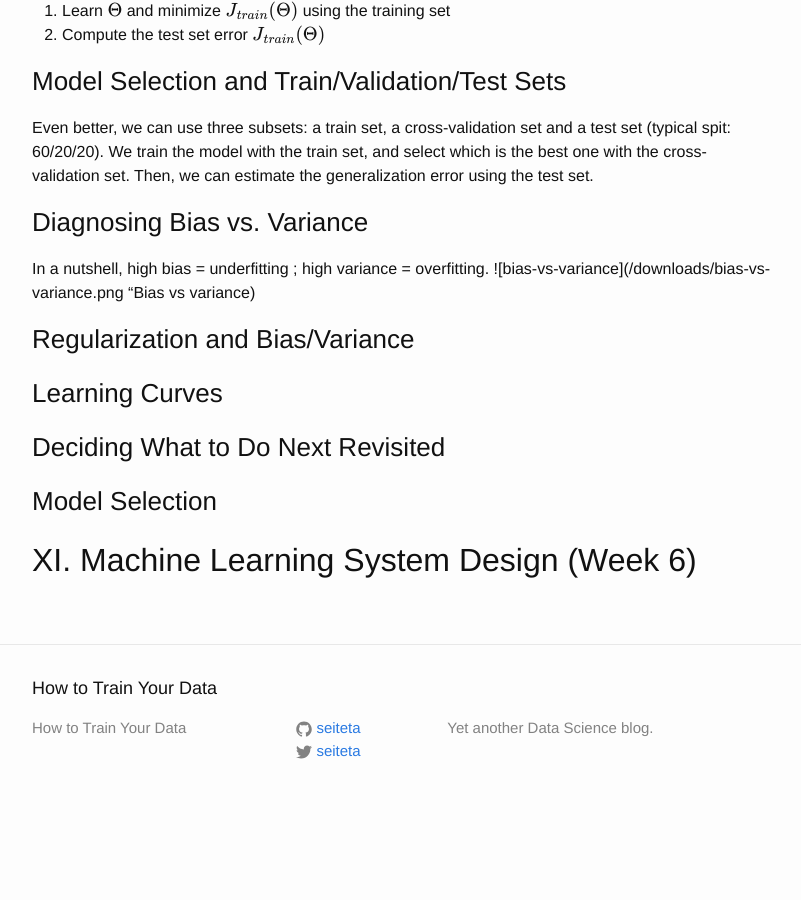
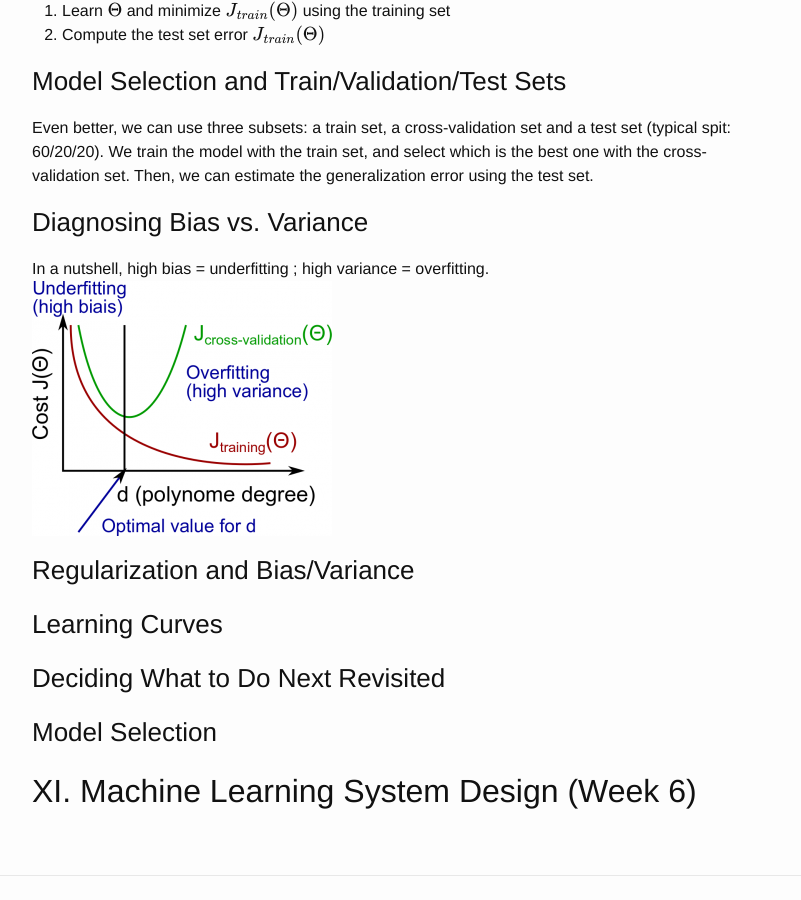
Before and after one commit to seiteta/seiteta.github.io_old, a Jekyll site: the page built from _posts/2014-12-04-machine-learning-notes.md, in a window 1280 px wide and 900 px high, scrolled down 12253 px. Shown: the whole window, without its empty margins (238-1039 px from the left). Built offline with Jekyll 4.4.1, drawn with Linux system fonts in a browser that asks for light colours; formulas are drawn with MathJax 3; before the commit the page ends 13075 px from its top, so only the background shows below that.

Commit message:
Update 2014-12-04-machine-learning-notes.md

```diff
--- a/_posts/2014-12-04-machine-learning-notes.md
+++ b/_posts/2014-12-04-machine-learning-notes.md
@@ -451,7 +451,7 @@ Even better, we can use three subsets: a train set, a cross-validation set and a
 ### Diagnosing Bias vs. Variance
 
 In a nutshell, high bias = underfitting ; high variance = overfitting.
-![bias-vs-variance](/downloads/bias-vs-variance.png "Bias vs variance)
+![bias-vs-variance](/downloads/bias-vs-variance.png "Bias vs variance")
 
 
 ### Regularization and Bias/Variance
```
